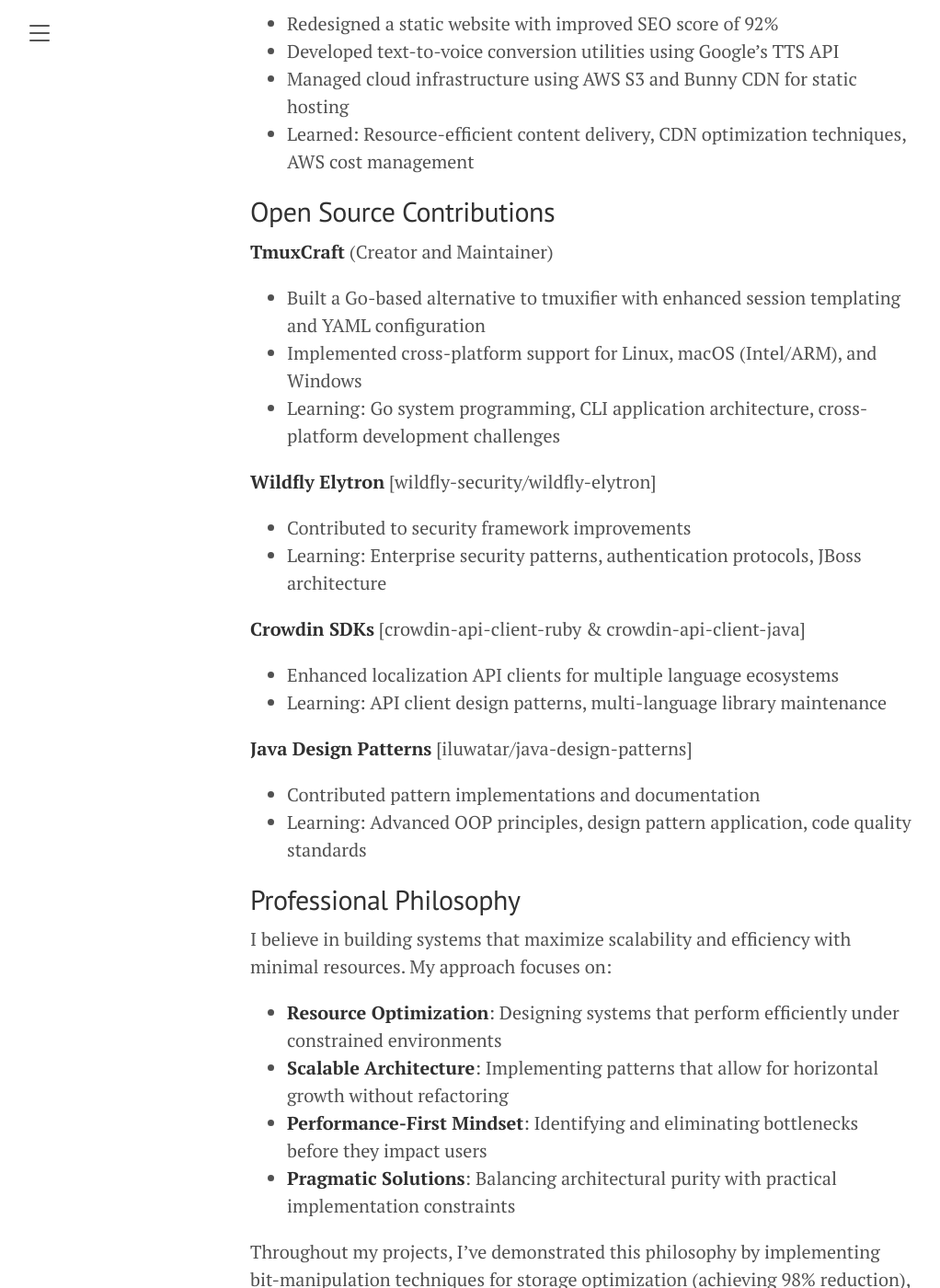
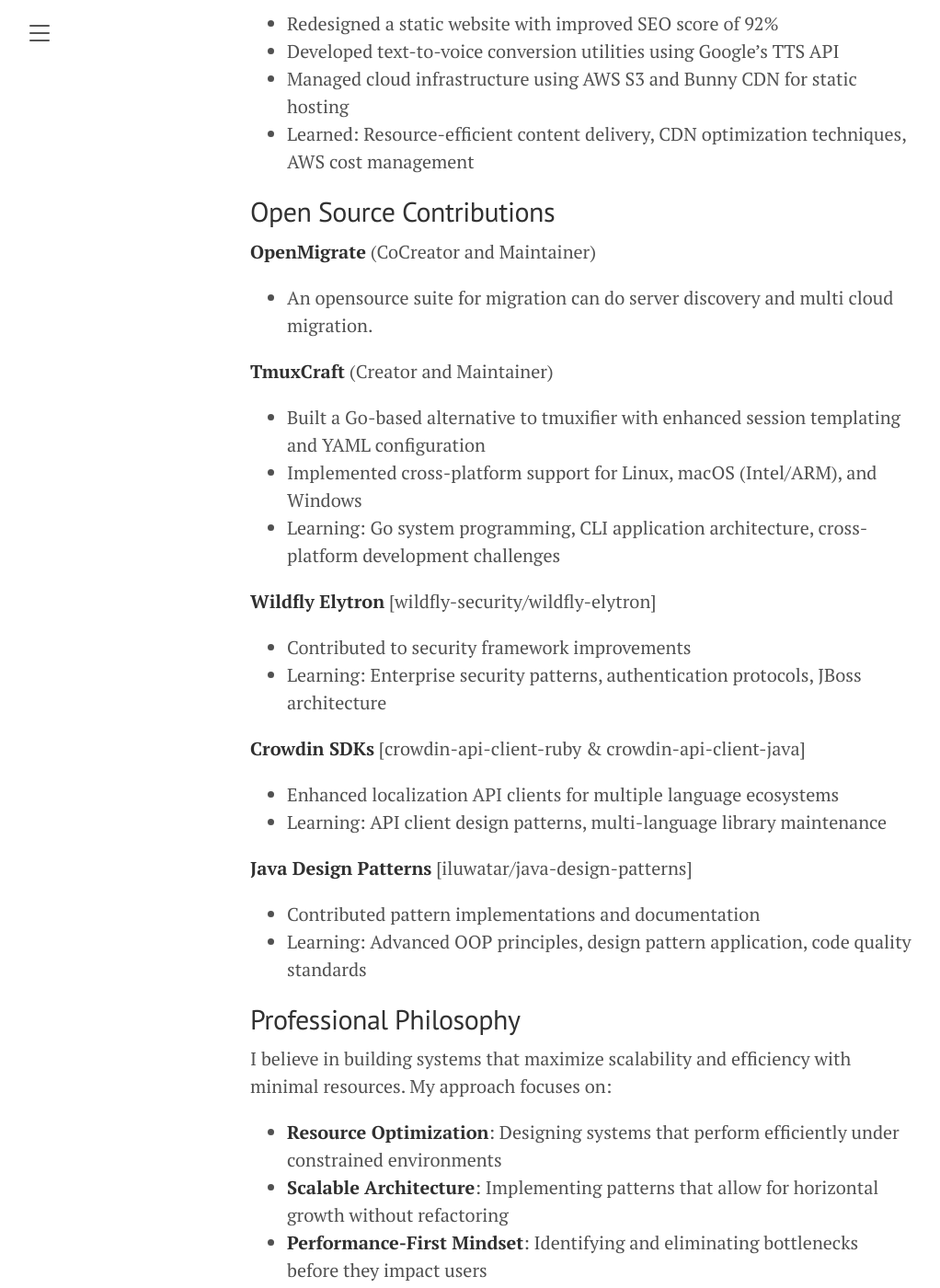
Before and after one commit to sugan0tech/sugan0tech.github.io, a Jekyll site: the page built from work.md, in a window 1280 px wide and 1400 px high, scrolled down 1156 px. Shown: the whole window at 92% size, without its empty margins (8-1030 px from the left). Built offline with Jekyll 4.4.1, drawn with Linux system fonts in a browser that asks for light colours; part of the change alters nothing that is shown; some of the changed text lies outside the part shown.

```diff
--- a/_config.yml
+++ b/_config.yml
@@ -11,7 +11,7 @@ permalink: pretty
 author:
   name: Sugavanesh Murugesan
   url: https://sugan.dev
-  email: sugankpms@gmail.com
+  email: mail@sugan.dev
 
 # Social media
 github_username: sugan0tech
--- a/work.md
+++ b/work.md
@@ -11,7 +11,7 @@ I am a Backend Developer specializing in robust, secure, and scalable systems. W
 ## Work Experience
 
 **PRESIDIO, Chennai, India**
-**Associate Cloud Engineer** (Sep 2024 - Present)
+**Software Engineer** (Sep 2024 - Present)
 * Working exclusively with AWS cloud infrastructure and IaC tools to architect robust solutions for microservices and data-intensive applications
 * Implementing migration strategies using AWS MGN for enterprise workloads
 * Contributing to application development with ASP.NET Core and React for client-facing projects
@@ -32,6 +32,9 @@ I am a Backend Developer specializing in robust, secure, and scalable systems. W
 * Learned: Resource-efficient content delivery, CDN optimization techniques, AWS cost management
 
 ## Open Source Contributions
+
+**OpenMigrate** (CoCreator and Maintainer)
+* An opensource suite for migration can do server discovery and multi cloud migration.
 
 **TmuxCraft** (Creator and Maintainer)
 * Built a Go-based alternative to tmuxifier with enhanced session templating and YAML configuration
@@ -63,7 +66,7 @@ Throughout my projects, I've demonstrated this philosophy by implementing bit-ma
 
 ## Contact
 
-- **Email**: sugankpms@gmail.com
+- **Email**: mail@sugan.dev
 - **GitHub**: [sugan0tech](https://github.com/sugan0tech)
 - **LinkedIn**: [sugan0tech](https://linkedin.com/in/sugan0tech)
 
```
